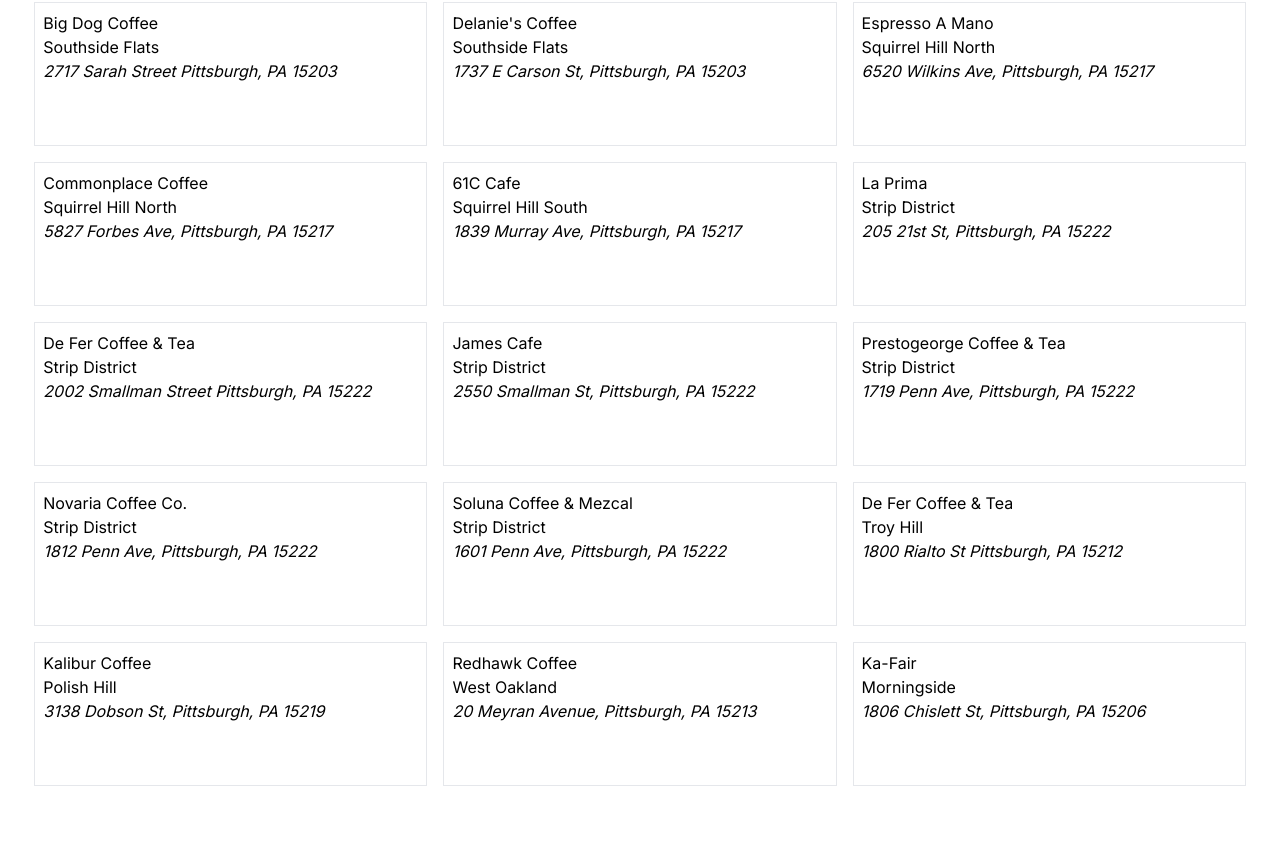
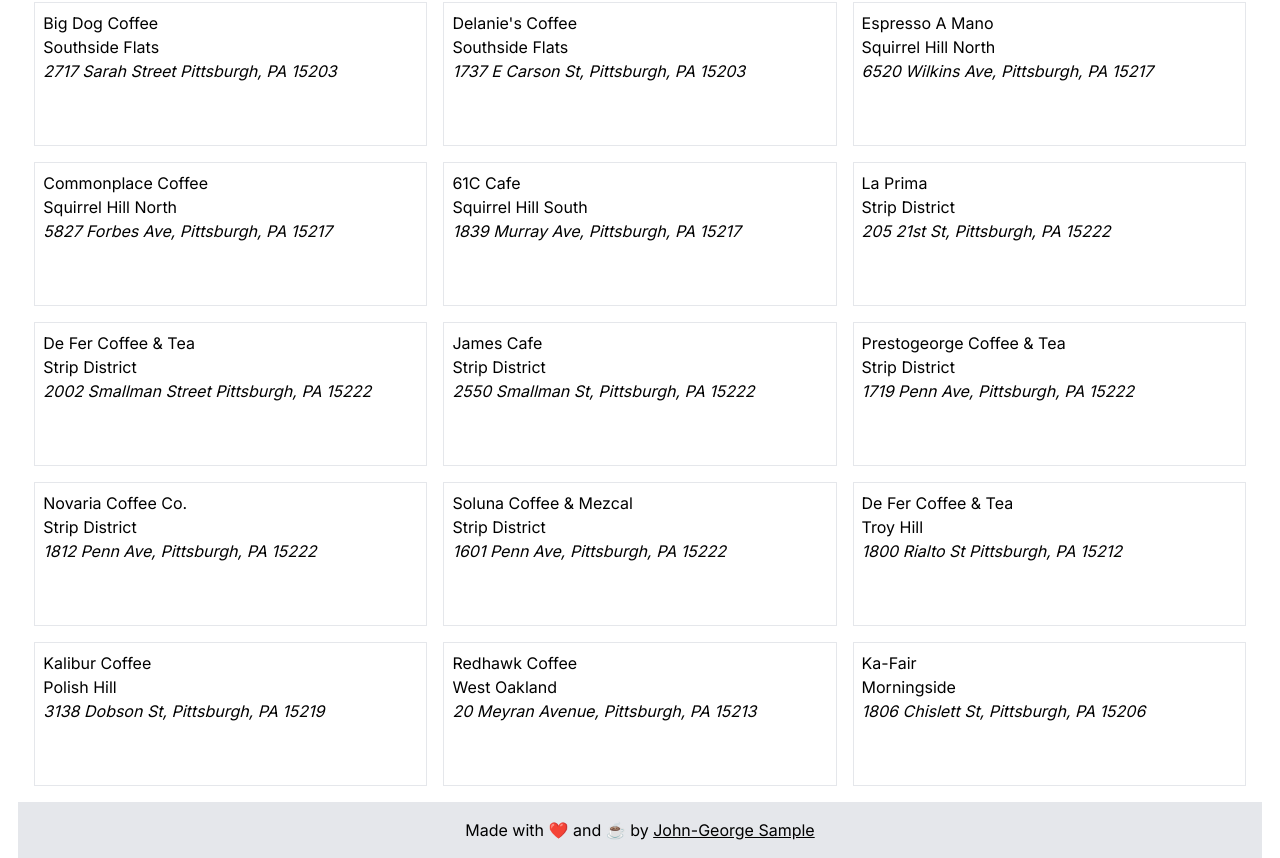
Before and after one commit to Johngeorgesample/pgh-coffee, a Next.js app: page / in a window 1280 px wide. Shown: the part 2999-3857 px from the top of the page. Before the commit the page ends 3785 px from the top, so only its background shows below. Built offline with nearby package versions, Linux system fonts and the light colour scheme.

Commit message:
start mocking static footer

```diff
--- a/app/page.tsx
+++ b/app/page.tsx
@@ -15,6 +15,10 @@ export default function Home() {
           }
           )}
         </div>
+
+          <footer className="mt-4 p-4 w-full bg-gray-200">
+            <p className="text-center">Made with ❤️ and ☕ by <a className="underline" href="https://www.johngeorgesample.com/" target="_blank">John-George Sample</a></p>
+          </footer>
       </div>
     </main>
   )
```
